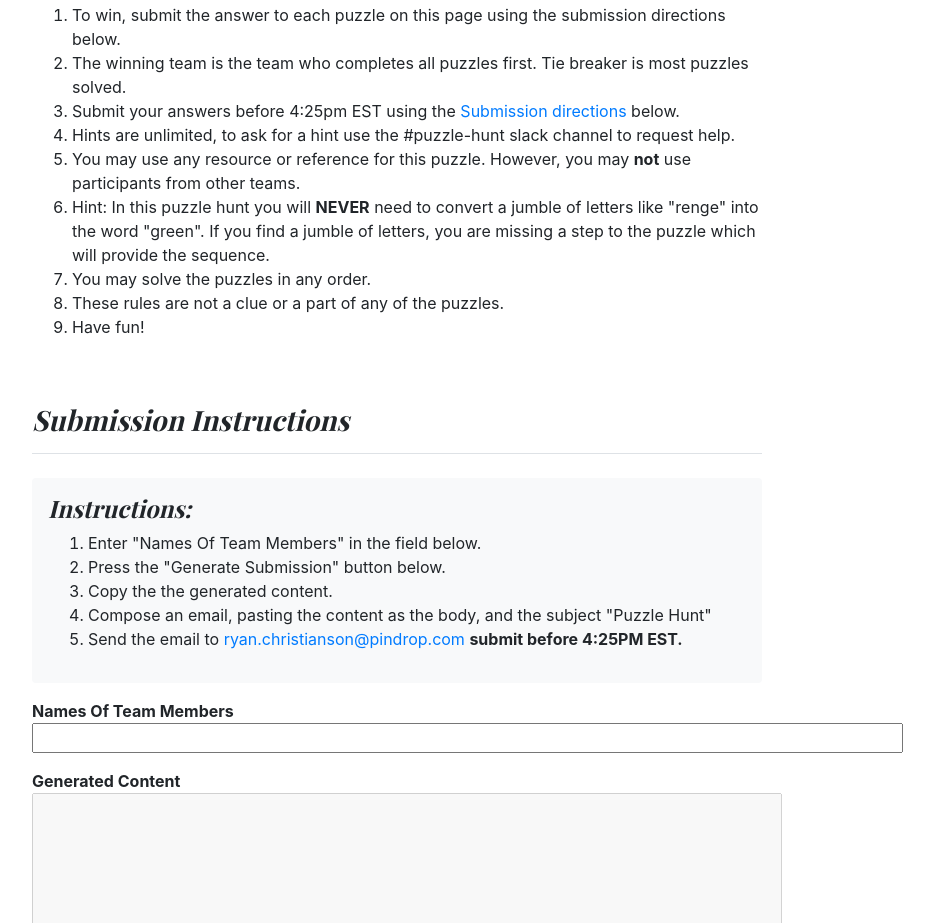
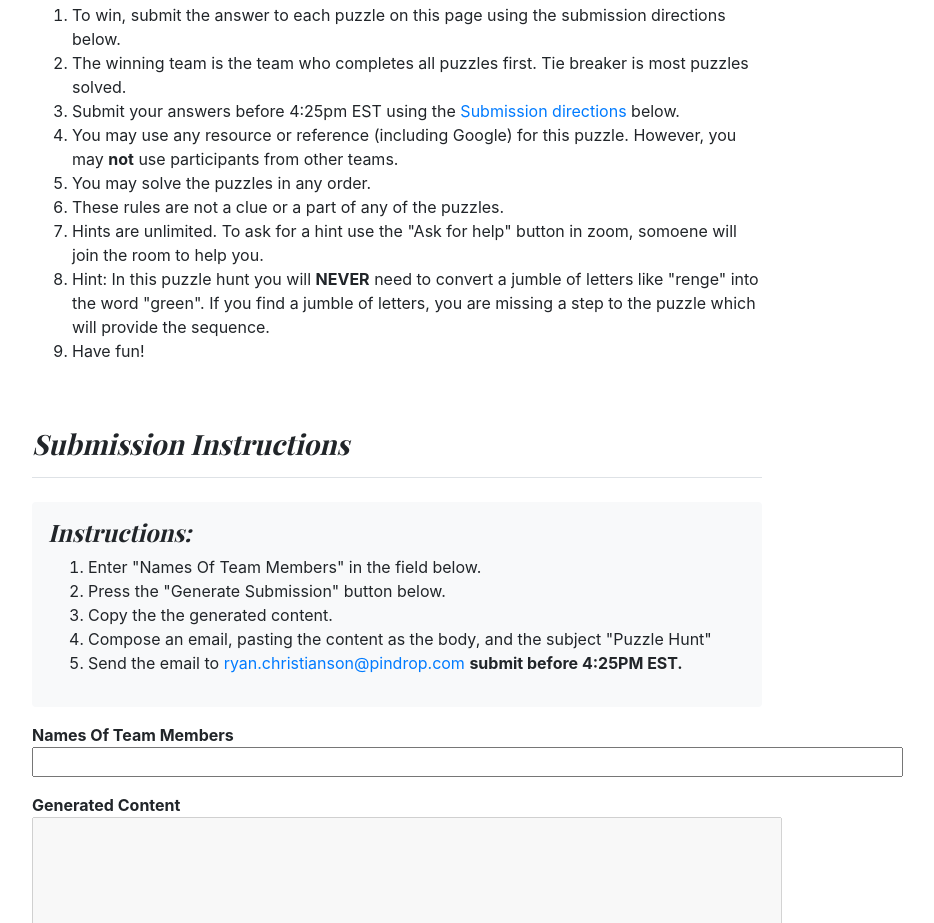
Before and after one commit to ryanch/ryanch.github.io, a plain HTML site: page puzzle07/index.html in a window 1280 px wide. Shown: the part 1979-2902 px from the top of the page, without its empty margins (53-987 px from the left). Drawn offline with nearby package versions, Linux system fonts and the light colour scheme.

Commit message:
hints update

```diff
--- a/puzzle07/index.html
+++ b/puzzle07/index.html
@@ -94,11 +94,11 @@
               <li>To win, submit the answer to each puzzle on this page using the submission directions below.</li>
               <li>The winning team is the team who completes all puzzles first. Tie breaker is most puzzles solved.</li>
               <li>Submit your answers before 4:25pm EST using the <a href="#submission">Submission directions</a> below.</li>
-              <li>Hints are unlimited, to ask for a hint use the #puzzle-hunt slack channel to request help.</li>
-              <li>You may use any resource or reference for this puzzle. However, you may <b>not</b> use participants from other teams.</li>
-              <li>Hint: In this puzzle hunt you will <b>NEVER</b> need to convert a jumble of letters like "renge" into the word "green". If you find a jumble of letters, you are missing a step to the puzzle which will provide the sequence.</li>
+              <li>You may use any resource or reference (including Google) for this puzzle. However, you may <b>not</b> use participants from other teams.</li>
               <li>You may solve the puzzles in any order.</li>
               <li>These rules are not a clue or a part of any of the puzzles.</li>
+              <li>Hints are unlimited. To ask for a hint use the "Ask for help" button in zoom, somoene will join the room to help you.</li>
+              <li>Hint: In this puzzle hunt you will <b>NEVER</b> need to convert a jumble of letters like "renge" into the word "green". If you find a jumble of letters, you are missing a step to the puzzle which will provide the sequence.</li>
               <li>Have fun!</li>
             </ol>
           </div><!-- /.blog-post -->
```
